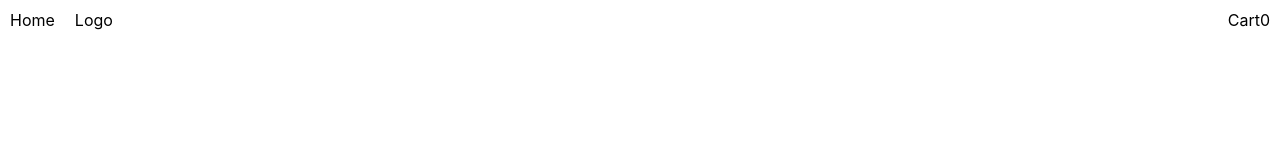
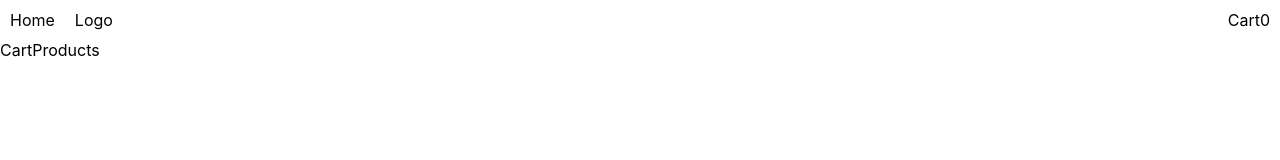
Before and after one commit to renanvamo/sorte-online, a React (Create React App) app: page /shopping-cart in a window 1280 px wide. Shown: the top 160 px of the page. Built offline with nearby package versions, Linux system fonts and the light colour scheme; the HTML template or start-up script is replaced by a standard one.

Commit message:
feat: cria novo componente para renderizar os produtos do carrinho e chama no ShoppingCart

```diff
--- /dev/null
+++ b/src/components/CartProducts.js
@@ -0,0 +1,7 @@
+import React from 'react';
+
+export default function CartProducts() {
+  return (
+    <div>CartProducts</div>
+  );
+}
--- a/src/pages/ShoppingCart.js
+++ b/src/pages/ShoppingCart.js
@@ -1,10 +1,12 @@
 import React from 'react';
 import Header from '../components/Header';
+import CartProducts from '../components/CartProducts.js';
 
 export default function ShoppingCart() {
   return (
     <div>
       <Header />
+      <CartProducts />
     </div>
   );
 }
```
